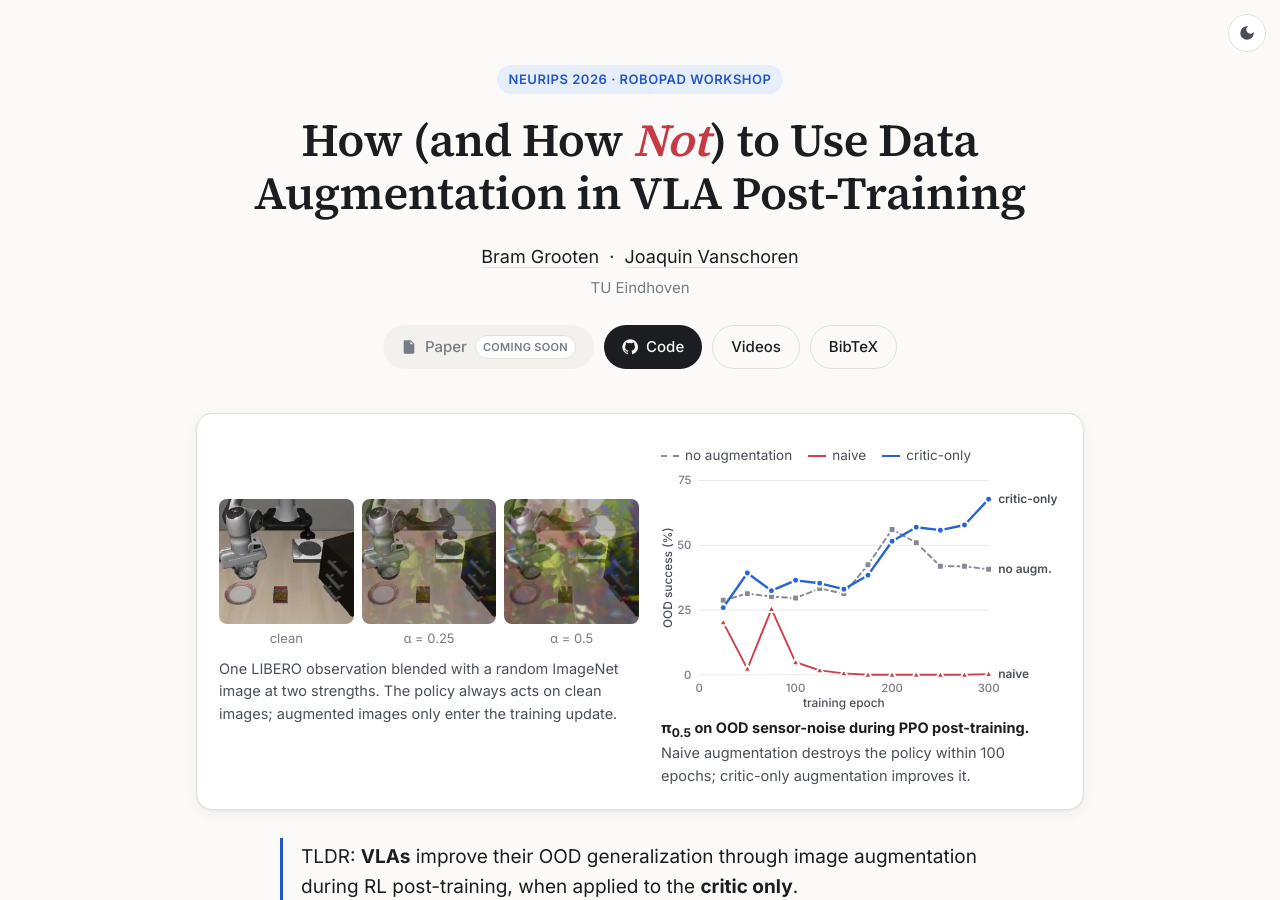
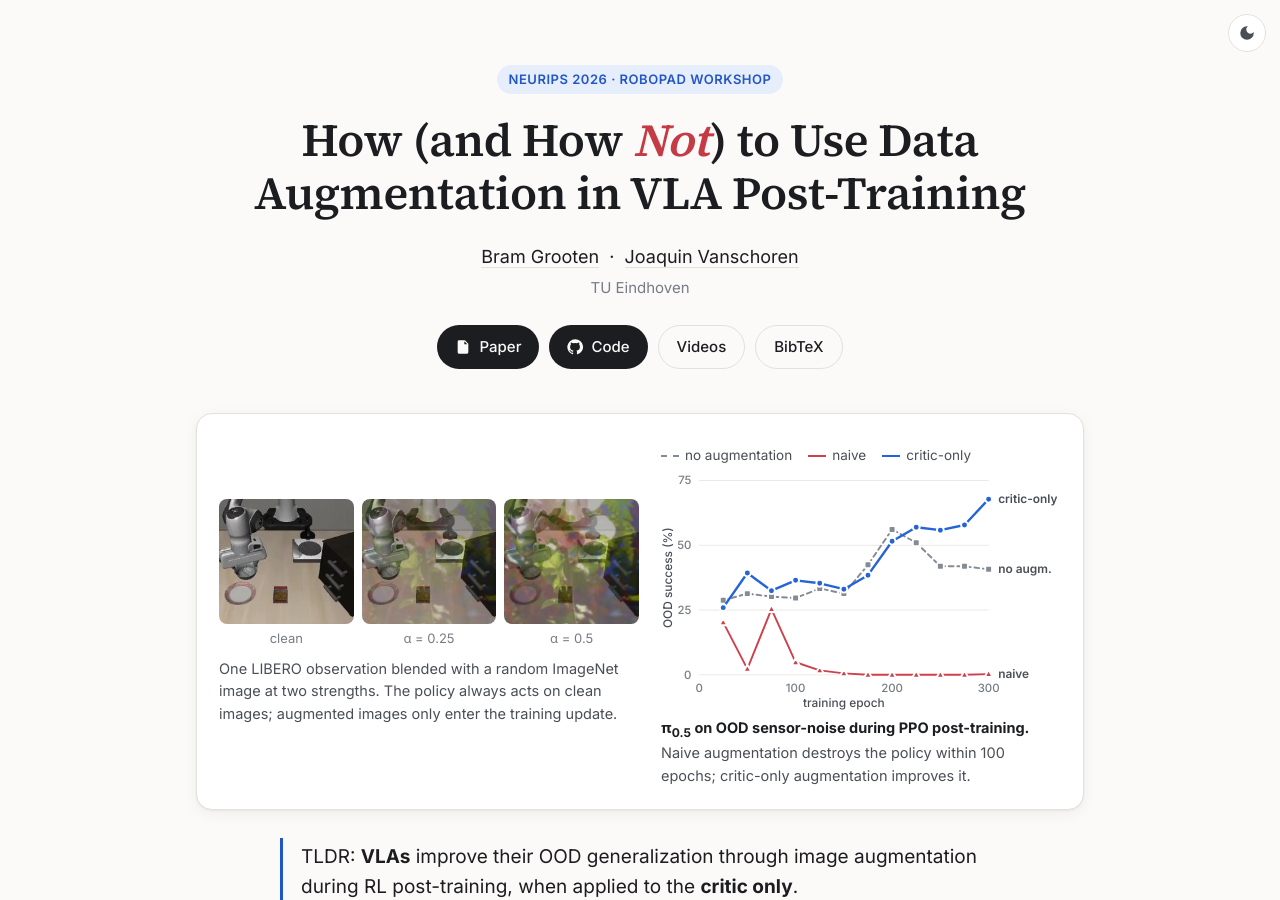
Before and after one commit to bramgrooten/bramgrooten.github.io, a Jekyll site: the page vla-augm/index.html, which Jekyll copies as it is, in a window 1280 px wide and 900 px high. Built offline with Jekyll 4.4.1, drawn with Linux system fonts in a browser that asks for light colours.

Commit message:
vla-augm: link arXiv paper
Co-Authored-By: Claude Opus 5.5 <noreply@anthropic.com>

```diff
--- a/vla-augm/index.html
+++ b/vla-augm/index.html
@@ -292,11 +292,10 @@ main.wrap { padding-bottom: 96px; }
   </p>
   <p class="affil">TU Eindhoven</p>
   <div class="buttons">
-    <!-- TODO: once posted, make this <a class="btn" href="ARXIV_URL"> and drop the soon tag -->
-    <span class="btn soon" aria-disabled="true" title="Coming soon">
+    <a class="btn" href="https://arxiv.org/abs/2610.05994">
       <svg viewBox="0 0 24 24"><path d="M6 2h9l5 5v13a2 2 0 0 1-2 2H6a2 2 0 0 1-2-2V4a2 2 0 0 1 2-2zm8 1.5V8h4.5L14 3.5zM8 12h8v1.6H8V12zm0 3.4h8V17H8v-1.6z"/></svg>
-      Paper <span class="soon-tag">coming soon</span>
-    </span>
+      Paper
+    </a>
     <a class="btn" href="https://github.com/bramgrooten/vla-augm">
       <svg viewBox="0 0 24 24"><path d="M12 .5a11.5 11.5 0 0 0-3.64 22.41c.58.1.79-.25.79-.56v-2c-3.2.7-3.88-1.37-3.88-1.37-.52-1.33-1.28-1.69-1.28-1.69-1.05-.72.08-.7.08-.7 1.16.08 1.77 1.19 1.77 1.19 1.03 1.77 2.7 1.26 3.36.96.1-.75.4-1.26.73-1.55-2.55-.29-5.24-1.28-5.24-5.68 0-1.26.45-2.28 1.19-3.09-.12-.29-.52-1.46.11-3.05 0 0 .97-.31 3.17 1.18a11 11 0 0 1 5.77 0c2.2-1.49 3.17-1.18 3.17-1.18.63 1.59.23 2.76.11 3.05.74.81 1.19 1.83 1.19 3.09 0 4.41-2.69 5.38-5.26 5.67.41.36.78 1.06.78 2.14v3.17c0 .31.21.67.8.56A11.5 11.5 0 0 0 12 .5z"/></svg>
       Code
```
